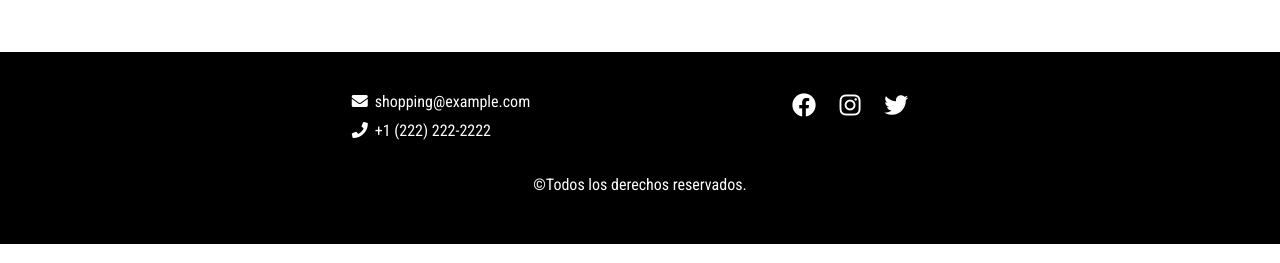
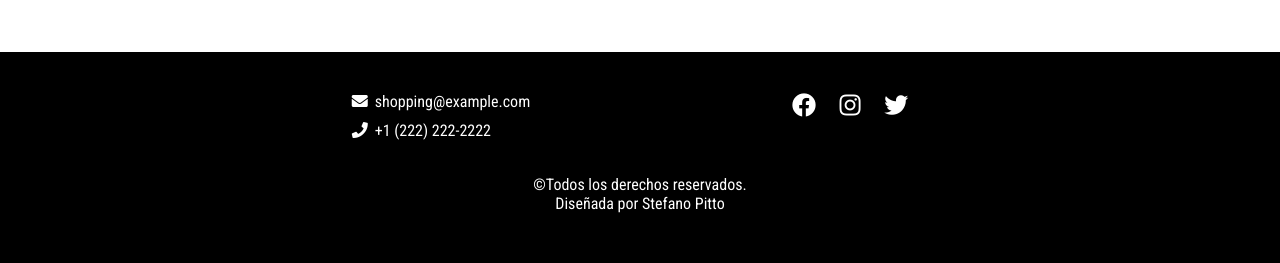
Before and after one commit to StefanoPitto/stefanopitto.github.io, a plain HTML site: page index.html in a window 1280 px wide. Shown: the part 2430-2693 px from the top of the page. Drawn offline with Linux system fonts and the light colour scheme.

Commit message:
Add files via upload

```diff
--- a/index.html
+++ b/index.html
@@ -144,6 +144,7 @@
         </div>
         <div class="">
           <p class="rights-p">&#169;Todos los derechos reservados.</p>
+          <p class="rights-p">Diseñada por Stefano Pitto</p>
         </div>
       </div>
     </footer>
```
